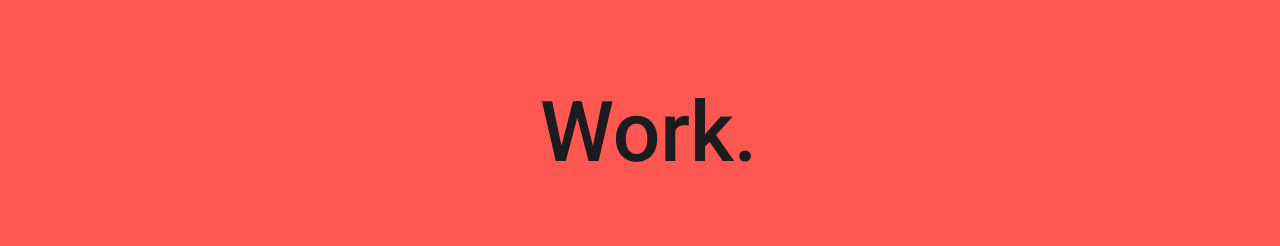
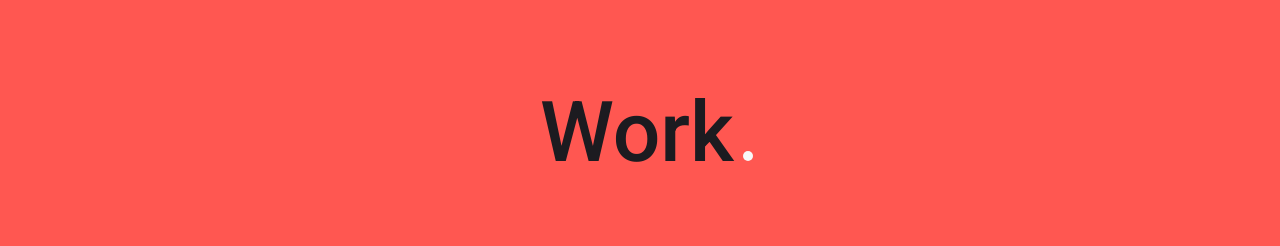
Before and after one commit to simone188535/portfolio, a React (Create React App) app: page /work in a window 1280 px wide. Shown: the part 169-415 px from the top of the page. Built offline with nearby package versions, Linux system fonts and the light colour scheme.

Commit message:
hero animation complete

```diff
--- a/src/about/About.js
+++ b/src/about/About.js
@@ -13,11 +13,7 @@ const About = () => {
 
         const tl = new TimelineLite();
         if (isInViewport($(heroIdent1))) {
-            // heroLeftAnimation();
 
-            // tl.to($('#bottom-to-top'), .5, {
-            //     height: "100%"
-            // })
             tl.to($('#hero-text-left'), 1.5, {
                 opacity: 1
             });
--- a/src/scss/App.scss
+++ b/src/scss/App.scss
@@ -488,7 +488,6 @@ html, body {
         }
 
         .aspiration-section {
-
             ul.aspiration-list {
                 font-size: 1.7rem;
                 color: $pale-peach;
@@ -501,20 +500,35 @@ html, body {
             }
         }
     }
-    .work{
+
+    .work {
         // .bg-work-hero{
         //     background: $red-orange;
         // }
-        .hero-section{
+        .hero-section {
             height: 530px;
 
-            .hero-text{
+            .hero-text {
                 // top: 50%;
                 width: 100%;
                 text-align: center;
                 font-weight: 500;
                 font-size: 7rem;
                 color: $black;
+
+                #work-hero-text{
+                    opacity: 0;
+                }
+                #scaling-period {
+                    background: $off-white;
+                    opacity: 0;
+                    width: 10px;
+                    height: 10px;
+                    position: absolute;
+                    bottom: 27%;
+                    right: -10%;
+                    border-radius: 50%;
+                }
 
                 .hero-text-container {
                     top: 45%;
@@ -815,19 +829,20 @@ html, body {
                 font-size: 1.3rem;
             }
 
-            .about-me{
-                #personal-img{
+            .about-me {
+                #personal-img {
                     width: 50%;
                     margin: 0 auto;
                     display: block;
                 }
 
-                #personal-text-container{
+                #personal-text-container {
                     font-size: 1.2rem;
                     margin-top: 5%;
                     padding: 0 10%;
                 }
             }
+
             .aspiration-section {
                 ul.aspiration-list {
                     font-size: 1.3rem;
@@ -945,6 +960,7 @@ html, body {
 
             .aspiration-container {
                 z-index: -1;
+
                 .aspiration-section {
                     ul.aspiration-list {
                         font-size: 1.3rem;
--- a/src/work/Work.js
+++ b/src/work/Work.js
@@ -1,5 +1,5 @@
 import React, { useEffect } from 'react';
-import { TimelineLite } from "gsap/TweenMax";
+import { TweenMax,TimelineLite } from "gsap/TweenMax";
 import $ from 'jquery';
 import { isInViewport } from '../js/isInViewport';
 import SubHeadComponent from '../components/SubHeadComponent';
@@ -7,10 +7,21 @@ import SubHeadComponent from '../components/SubHeadComponent';
 
 const Work = () => {
 
+    const heroAnimation = (heroIdent) =>{
+
+        if (isInViewport($(heroIdent))) {
+            const tl = new TimelineLite();
+            tl.to($('#work-hero-text'), 1, { opacity: 1 })
+            .to($('#scaling-period'),.5,{
+                opacity:1
+            });
+        }
+    }
 
     const allAnimation = () => {
-        console.log('working');
+        heroAnimation('#hero-content');
     }
+
     const workTrigger = {
         ident: 'workTrigger',
         text: 'Previous Clients'
@@ -31,8 +42,10 @@ const Work = () => {
                         <div className="hero-section w-100">
                             <div className="h-100" id="hero-content">
                                 <div className="hero-text position-relative h-100">
-                                    <div className="hero-text-container position-absolute"><div className="float-left">Work</div><div className="float-left">.</div></div>
-                                    {/* <div id="scaling-period" className=""></div> */}
+                                    <div className="hero-text-container position-absolute">
+                                    <div id="work-hero-text" className="float-left">Work</div>
+                                    <div id="scaling-period" className="float-left"></div>
+                                    </div>
                                 </div>
 
 
```
Also changed, not shown: src/components/CardContainerComponent.js (+2 -7 lines).
